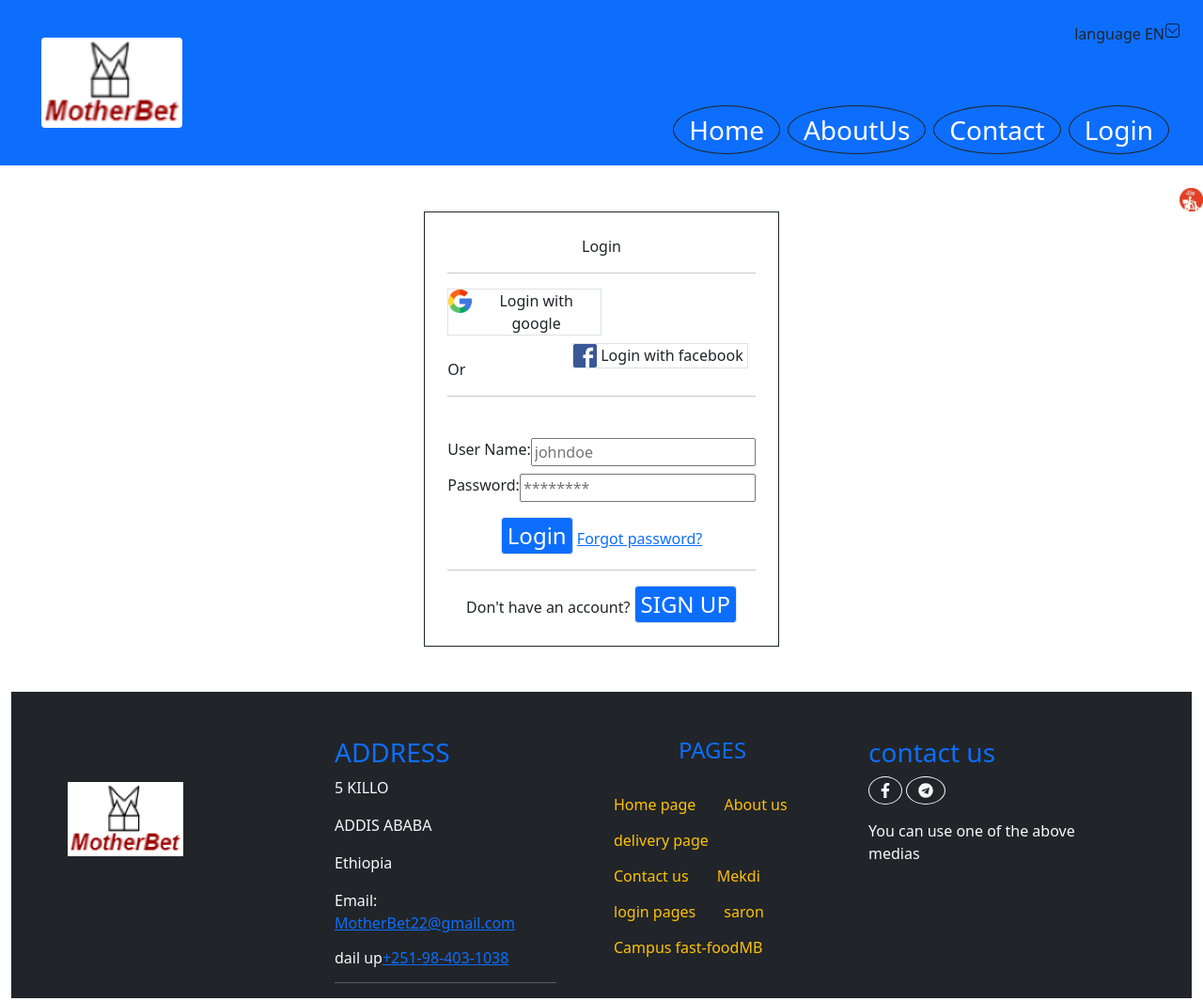
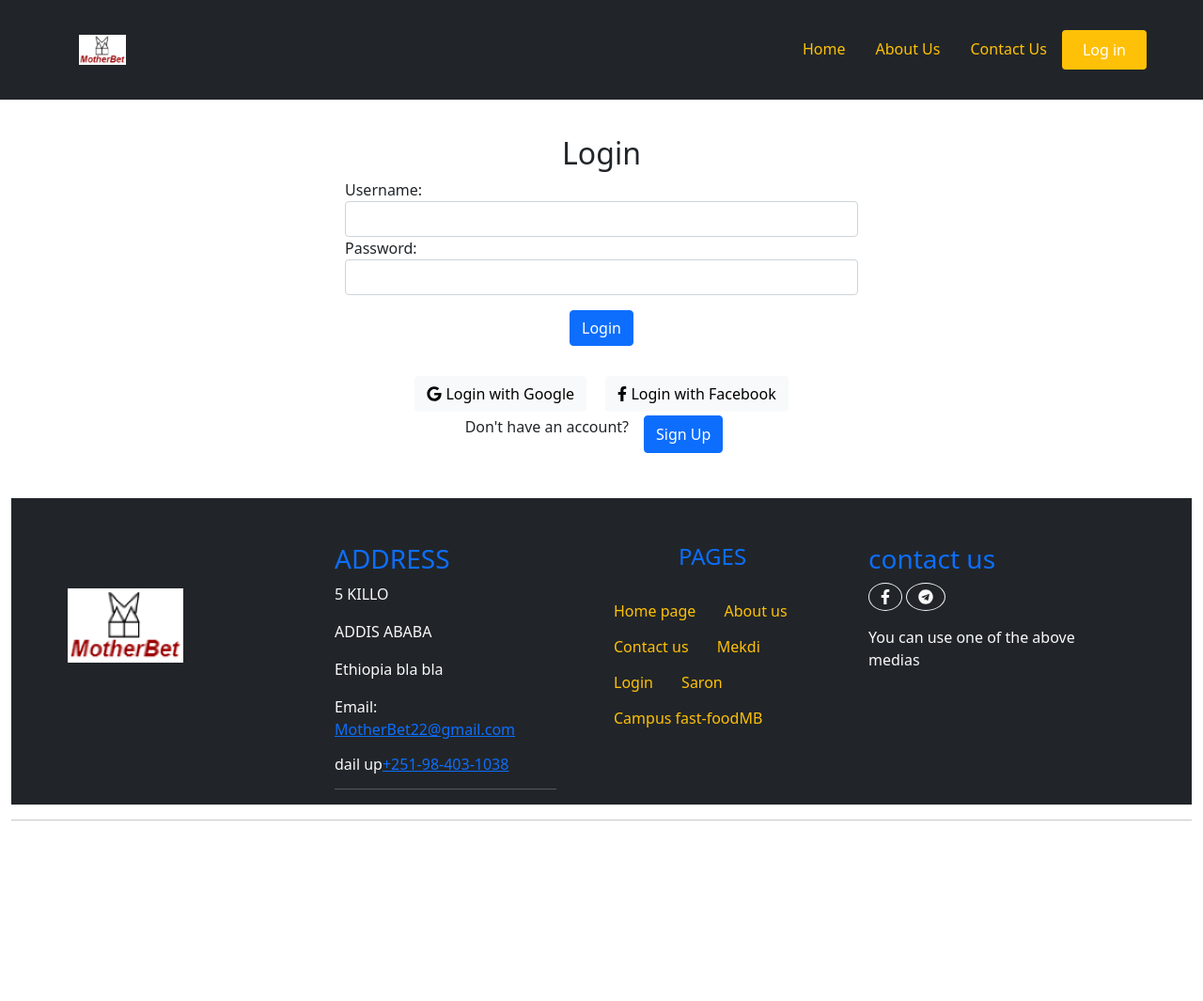
Before and after one commit to YosefAyele/Web-Design-And-Development-Group-Assignment, a plain HTML site: page src/loginPage.html in a window 1280 px wide. Shown: the top 1065 px of the page at 94% size. After the commit the page ends 889 px from the top, so only its background shows below. Drawn offline with Linux system fonts and the light colour scheme.

Commit message:
change login page bootstrap style

```diff
--- a/src/loginPage.html
+++ b/src/loginPage.html
@@ -19,79 +19,125 @@
 
 <body>
 
-    <header
-        class="header container-fluid position-sticky z-index-1 top-0 justify-content-center justify-content-between bg-primary d-flex m-0 p-2 mb-4 w-100">
-        <nav class="navbar navbar-expand-lg w-100">
+    <nav class="navbar navbar-expand-md bg-body-tertiary bg-dark bg gradient  px-5 navbar-dark mb-1 fixed-top ">
         <div class="container-fluid">
-                <img src="Images/Logo2.png" alt="logo of mother bet website" class="header__logo m-4  rounded" width="150px">
-                <button class=" navbar-toggler d-flex d-lg-none flex-column position-absolute top-50 end-0 m-4"
-                    type="button" data-mdb-toggle="collapse" data-mdb-target="#navbarNav" aria-controls="navbarNav"
-                    aria-expanded="false" aria-label="Toggle navigation">
-                    <i class="fas fa-bars"></i>
+            <img src="./Images/Logo2.png" alt="logo of mother bet website" class="header__logo navbar-brand m-4 rounded"
+                width="50x">
+
+            <button class="navbar-toggler" type="button" data-bs-toggle="collapse" data-bs-target="#main-nav"
+                aria-controls="main-nav" aria-expanded="false" aria-label="Toggle navigation">
+                <span class="navbar-toggler-icon"></span>
             </button>
-                <div class="collapse navbar-collapse" id="navbarNav">
-                    <div class="header__nav navbar-nav position-absolute mt-4 top-50 end-0 d-flex justify-content-end w-100 mx-4">
-                        <a href="../index.html"
-                            class="header__nav--ellipse header__nav__home nav-link active fs-3 text-decoration-none text-white border border-dark rounded-circle p-1 px-3 text-center mx-1 "
-                            aria-current="page">Home</a>
-                        <a href="aboutus.html"
-                            class="header__nav--ellipse header__nav__aboutus nav-link  fs-3 text-decoration-none text-white border border-dark rounded-circle p-1 px-3 text-center mx-1">AboutUs</a>
-                        <a href="contactPage.html"
-                            class="header__nav--ellipse header__nav__contact nav-link  fs-3 text-decoration-none text-white border border-dark rounded-circle p-1 px-3 text-center mx-1">Contact</a>
-                        <a href="loginPage.html"
-                            class="header__nav--ellipse header__nav__login nav-link  fs-3 text-decoration-none text-white border border-dark rounded-circle p-1 px-3 text-center mx-1">Login</a>
+
+            <div class="collapse navbar-collapse justify-content-end align-center" id="main-nav">
+                <ul class="navbar-nav">
+                    <li class="nav-item">
+                        <a class="nav-link active text-warning  px-3" href="/index.html">Home</a>
+                    </li>
+
+                    <li class="nav-item">
+                        <a class="nav-link text-warning  px-3" href="./aboutus.html">About Us</a>
+                    </li>
+
+                    <li class="nav-item">
+                        <a class="nav-link text-warning  px-3" href="./contactPage.html"> Contact Us </a>
+                    </li>
+
+                    <li class="nav-item">
+
+                        <button class="bg-warning rounded border-0">
+                            <a class="nav-link text-white    px-3" href="./loginPage.html">Log in</a>
+                        </button>
+                    </li>
+
+                </ul>
+            </div>
+        </div>
+    </nav>
+
+    <main class="my-5">
+        <div class="container mt-5">
+            <div class="row justify-content-center">
+                <div class="col-md-6">
+                    <h2 class="text-center mt-5 pt-5">Login</h2>
+                    <form>
+                        <div class="form-group">
+                            <label for="username">Username:</label>
+                            <input type="text" class="form-control" id="username">
+                        </div>
+                        <div class="form-group">
+                            <label for="pwd">Password:</label>
+                            <input type="password" class="form-control" id="pwd">
+                        </div>
+                        <div class="text-center">
+                            <button type="submit" class="btn btn-primary my-3 ">Login</button>
+                        </div>
+                    </form>
+                    <div class="my-1 text-center">
+                        <button class="btn btn-light mx-2">
+                            <i class="fab fa-google"></i> Login with Google
+                        </button>
+                        <button class="btn btn-light mx-2">
+                            <i class="fab fa-facebook-f"></i> Login with Facebook
+                        </button>
+                    </div>
+                    <!-- Button trigger modal -->
+                    <div class="d-flex justify-content-center">
+
+
+                        <p>Don't have an account?</p>
+                        <button type="button" class="btn btn-primary mx-3" data-bs-toggle="modal"
+                            data-bs-target="#signUpModal">
+                            Sign Up
+                        </button>
+
+                    </div>
+
+                    <!-- Modal -->
+                    <div class="modal fade" id="signUpModal" tabindex="-1" role="dialog"
+                        aria-labelledby="signUpModalLabel" aria-hidden="true">
+                        <div class="modal-dialog" role="document">
+                            <div class="modal-content">
+                                <div class="modal-header">
+                                    <h5 class="modal-title" id="signUpModalLabel">Sign Up</h5>
+                                    <button type="button" class="btn-close" data-bs-dismiss="modal"
+                                        aria-label="Close"></button>
+                                </div>
+                                <div class="modal-body">
+                                    <form>
+                                        <div class="form-group">
+                                            <label for="username">Username</label>
+                                            <input type="text" class="form-control" id="username"
+                                                placeholder="Enter username">
+                                        </div>
+                                        <div class="form-group">
+                                            <label for="Email">Email Address</label>
+                                            <input type="email" class="form-control" id="email"
+                                                area-describedby="emailHelp" placeholder="Enter your email">
+                                            <small id="emailHelp" class="form-text text-muted">We'll never share your
+                                                email with anyone else.</small>
+                                        </div>
+                                        <div class="form-group">
+                                            <label for="password">Password</label>
+                                            <input type="password" class="form-control" id="password"
+                                                placeholder="Enter password">
+                                        </div>
+                                        <div class="form-group">
+                                            <label for="confirmPassword">Confirm Password</label>
+                                            <input type="password" class="form-control" id="confirmPassword"
+                                                placeholder="Confirm password">
+                                        </div>
+                                    </form>
+                                </div>
+                                <div class="modal-footer">
+                                    <button type="button" class="btn btn-secondary"
+                                        data-bs-dismiss="modal">Close</button>
+                                    <button type="button" class="btn btn-primary">Sign Up</button>
                                 </div>
                             </div>
                         </div>
-        </nav>
-        <div class="header__lang d-flex position-absolute top-0 end-0 m-4">language EN<img
-                src="Images/icons8-drop-down-50.png" alt="Drop down icon to select the language"
-                class="header__lang__drop-down" width="17px" height="17px">
                     </div>
-    </header>
-    <main>
-        <a href="delivery.html" class="d-flex justify-content-end"><img
-                src="Images/food-delivery-design-vector-illustration-260nw-270046043 .jpg" alt="Food delivery"
-                class="delivery img-fluid  d-block" width="25px" height="25px"></a>
-
-        <div class="login text-center border border-dark p-4 container w-100 m-auto" style="width: fit-content !important;">
-            <div class="login__title">Login</div>
-            <hr>
-            <div class="login__google d-flex border w-50">
-                <img src="Images/google.png" alt="Google symbol" class="login__google__image" width="25px"
-                    height="25px" />
-                <div class="mx-1">Login with google</div>
                 </div>
-            <div class="login__facebook border d-flex justify-content-end m-2" style="width: fit-content !important; float: right;">
-                <img src="Images/facebook-logo-493.png" alt="Facebook symbol" class="login__facebook__image"
-                    width="25px" height="25px"/>
-                <div class="mx-1">Login with facebook</div>
-            </div>
-            <br>
-            <div class="login__or d-flex">Or</div>
-            <hr>
-            <br>
-            <form action="" class="login__form">
-                <div class="d-flex my-1">
-                    <label for="login__form__username ">User Name:</label>
-                    <input type="text" name="username" class="w-5 " id="login__form__username" placeholder="johndoe"
-                        value="" required>
-
-                </div>
-                <span id="login__form__username-message" style="color:red"> </span>
-                <div class="d-flex my-2">
-                    <label for="login__form__password">Password:</label>
-                    <input type="text" name="password" class="w-100 " id="login__form__password" placeholder="********"
-                        value="" required>
-                </div>
-                <span id="login__form__password-message" style="color:red"> </span>
-            </form>
-            <button class="button__login bg-primary border rounded text-white fs-4" type="submit"
-                onclick="Validator()">Login</button>
-            <a href="#">Forgot password?</a>
-            <hr>
-            Don't have an account?
-            <button class="button__signup bg-primary border rounded text-white fs-4" type="submit">SIGN UP</button>
             </div>
 
     </main>
@@ -101,7 +147,7 @@
             <div>
                 <div class="row g-5 container-fluid w-100">
                     <div class="col-lg-3 col-md-6">
-                        <img src="./Images/Logo2.png"class="pt-5" alt="logo photo">
+                        <img src="./Images/Logo2.png" class="pt-5" alt="logo photo">
                     </div>
 
                     <div class="col-lg-3 col-md-6">
@@ -110,33 +156,34 @@
 
                         <p>5 KILLO</p>
                         <p>ADDIS ABABA</p>
-                        <p>Ethiopia</p>
-                        <p>Email: <a href="mailto: MotherBet22@gmail.com" class="footer__address__email">MotherBet22@gmail.com</a></p>
+                        <p>Ethiopia bla bla </p>
+                        <p>Email: <a href="mailto: MotherBet22@gmail.com"
+                                class="footer__address__email">MotherBet22@gmail.com</a></p>
 
-                        <h6 >dail up<a href="tel:+251-98-403-1038" class="footer__address__phone">+251-98-403-1038</a></h6>
+                        <h6>dail up<a href="tel:+251-98-403-1038" class="footer__address__phone">+251-98-403-1038</a>
+                        </h6>
                         <hr>
 
                     </div>
-
-
                     <div class="col-lg-3 ml-auto">
 
                         <h4 class="section-title ff-secondary text-start text-primary fw-normal mb-4 text-center ">
                             PAGES</h4>
                         <ul class="list-unstyled">
-                                    <a class="btn btn-link link-warning" href="/index.html" style="text-decoration:none;">Home page</a>
+                            <a class="btn btn-link link-warning" href="/index.html" style="text-decoration:none;">Home
+                                page</a>
                             <a class="btn btn-link link-warning " href="./src/aboutus.html"
                                 style="text-decoration:none;align-items:center">About us</a>
-                            <a class="btn btn-link link-warning" href="./delivery.html"
-                                style="text-decoration:none ;align-items:center">delivery page</a>
+
                             <a class="btn btn-link link-warning" href="./ContactPage.html"
                                 style="text-decoration:none;align-items:center">Contact us</a>
-                            <a class="btn btn-link link-warning" href="./MekdiMB.html" style="text-decoration:none">Mekdi
+                            <a class="btn btn-link link-warning" href="./MekdiMB.html"
+                                style="text-decoration:none">Mekdi
                             </a>
                             <a class="btn btn-link link-warning" href="./loginPage.html"
-                                style="text-decoration:none;align-items:center">login pages</a>
+                                style="text-decoration:none;align-items:center">Login</a>
                             <a class="btn btn-link link-warning" href="./SaronMB.html"
-                                style="text-decoration:none;align-items:center">saron </a>
+                                style="text-decoration:none;align-items:center">Saron</a>
                             <a class="btn btn-link link-warning" href="./Campus-fast-foodMB.html"
                                 style="text-decoration:none;align-items:center">Campus fast-foodMB</a>
                         </ul>
@@ -144,11 +191,10 @@
                     <div class="col-lg-3 col-md-6">
                         <h3 class="link-primary">contact us </h3>
                         <div>
-                            <a class="btn btn-outline-light btn-social rounded-circle"
-                                href="https://www.facebook.com"><i class="fab fa-facebook-f"></i></a>
-                            <a class="btn btn-outline-light btn-social rounded-circle" href="https://t.me/fooddiscout"><i class="fab fa-telegram"></i></a>
-
-
+                            <a class="btn btn-outline-light btn-social rounded-circle" href="#"><i
+                                    class="fab fa-facebook-f"></i></a>
+                            <a class="btn btn-outline-light btn-social rounded-circle" href="#"><i
+                                    class="fab fa-telegram"></i></a>
                         </div>
                         <p class="mt-3">You can use one of the above medias</p>
                     </div>
@@ -158,14 +204,4 @@
         <hr>
     </footer>
 </body>
-<style>
-    .header__nav--ellipse:hover {
-        border: 1.5px solid white !important;
-        color: rgb(14, 136, 236) !important;
-        background-color: white;
-      }
-</style>
-<!-- <script src="../Js/index.js"></script>
-<script src="../Js/login.js"></script> -->
-
 </html>
```
Lines whose indentation alone changed are shown as unchanged.
